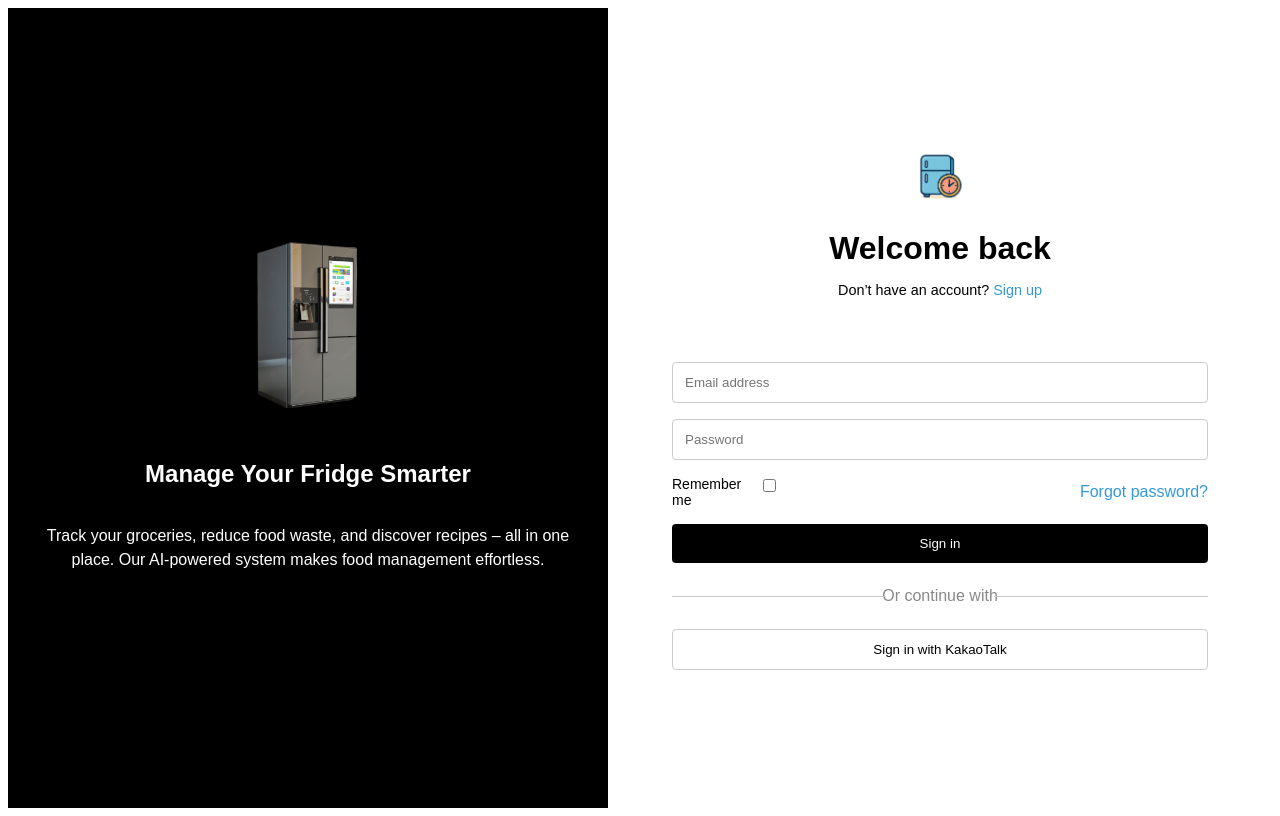
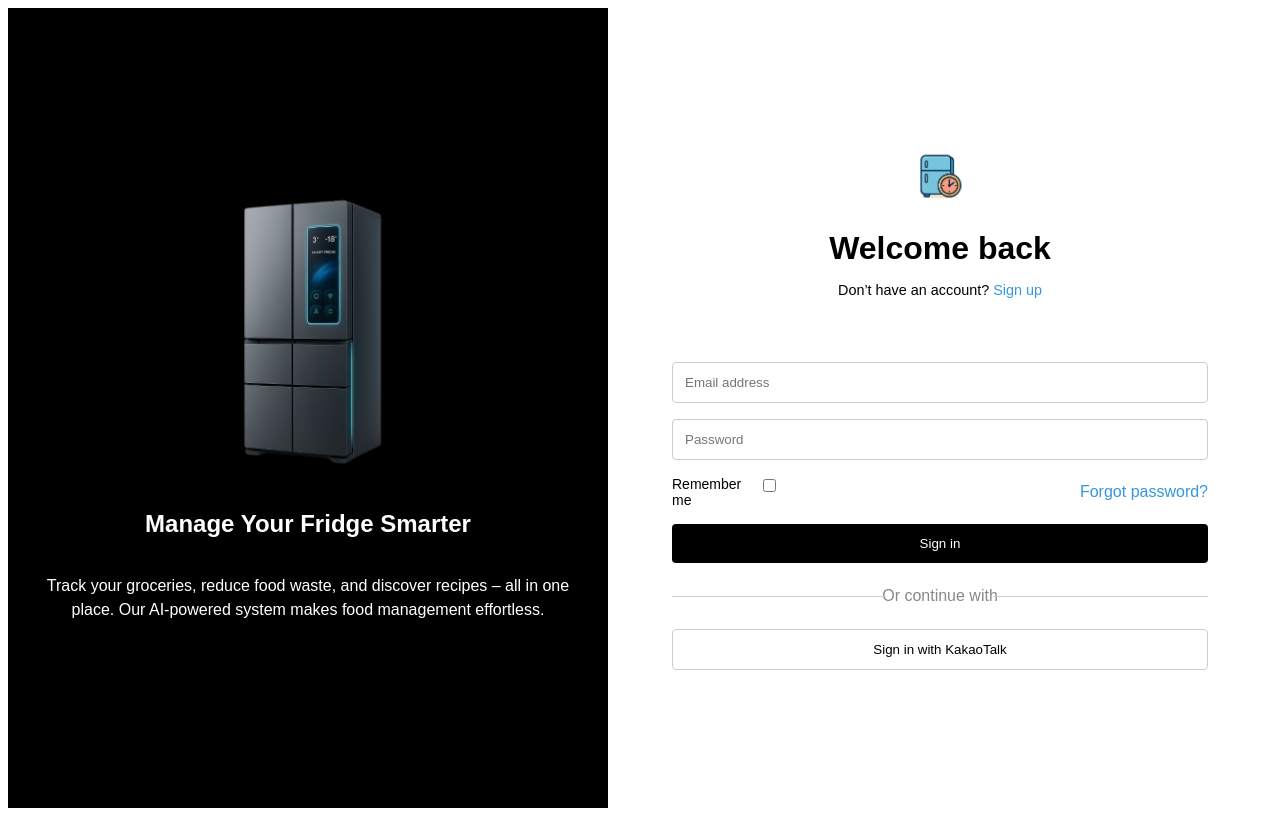
Before and after one commit to sonnykwack/OCR_PJ, a Vue app: page / in a window 1280 px wide. Built offline with nearby package versions, Linux system fonts and the light colour scheme.

Commit message:
api 연동 전 최종

```diff
--- a/src/components/LoginPage.vue
+++ b/src/components/LoginPage.vue
@@ -2,8 +2,7 @@
   <div class="login-page">
     <!-- 왼쪽 패널: 이미지 + 설명 -->
     <div class="left-panel">
-      <img src="@/assets/냉장고.png" alt="Fridge Illustration" />
-      <!--임시 이미지입니다-->
+      <img src="@/assets/냉장고(2).png" alt="Fridge Illustration" />
       <h2>Manage Your Fridge Smarter</h2>
       <p>
         Track your groceries, reduce food waste, and discover recipes – all in one place. Our
```
Also changed, not shown: src/assets/냉장고(2).png (added), src/assets/냉장고.png (deleted).
